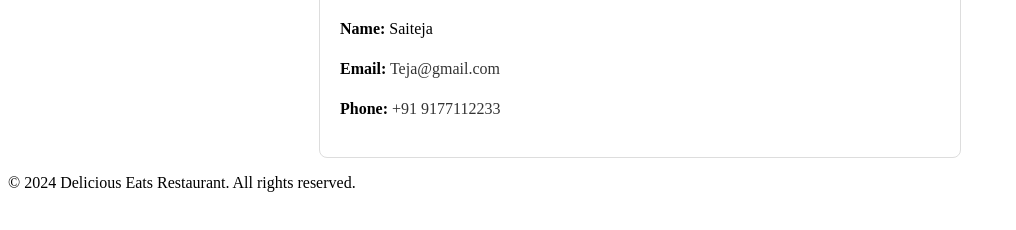
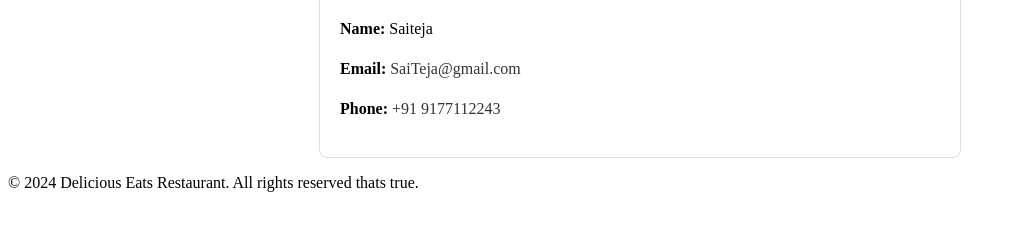
Before and after one commit to teja-2502/Technologies, a plain HTML site: page contact.html in a window 1280 px wide. Shown: the part 308-538 px from the top of the page, without its empty margins (0-1016 px from the left). Drawn offline with Linux system fonts and the light colour scheme; files that its build step writes are made by us from their sources.

Commit message:
Update contact.html

```diff
--- a/contact.html
+++ b/contact.html
@@ -26,13 +26,13 @@
         <div class="contact-info">
             <h2>Contact Information</h2>
             <p><strong>Name:</strong> Saiteja</p>
-            <p><strong>Email:</strong> <a href="mailto:Teja@gmail.com">Teja@gmail.com</a></p>
-            <p><strong>Phone:</strong> <a href="tel:+919177112233">+91 9177112233</a></p>
+            <p><strong>Email:</strong> <a href="mailto:Teja@gmail.com">SaiTeja@gmail.com</a></p>
+            <p><strong>Phone:</strong> <a href="tel:+919177112233">+91 9177112243</a></p>
         </div>
     </section>
 
     <footer>
-        <p>&copy; 2024 Delicious Eats Restaurant. All rights reserved.</p>
+        <p>&copy; 2024 Delicious Eats Restaurant. All rights reserved thats true.</p>
     </footer>
 </body>
 </html>
```
